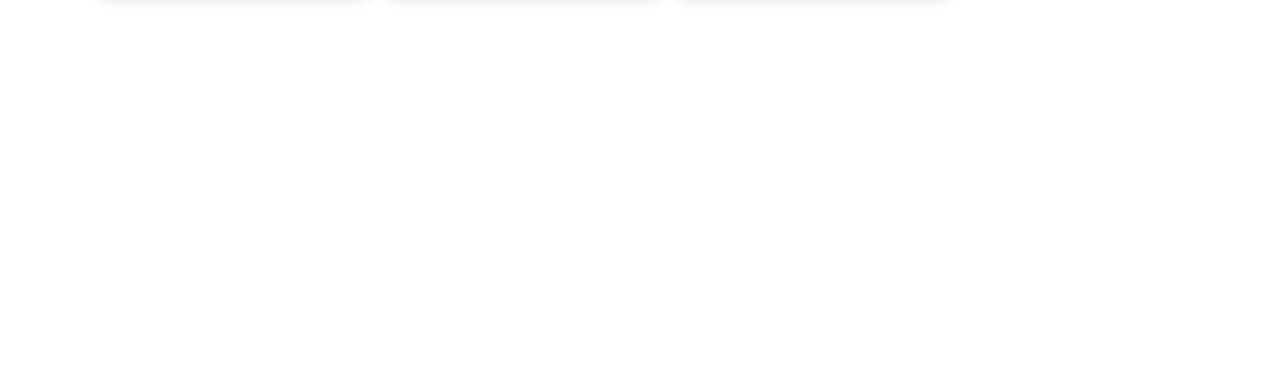
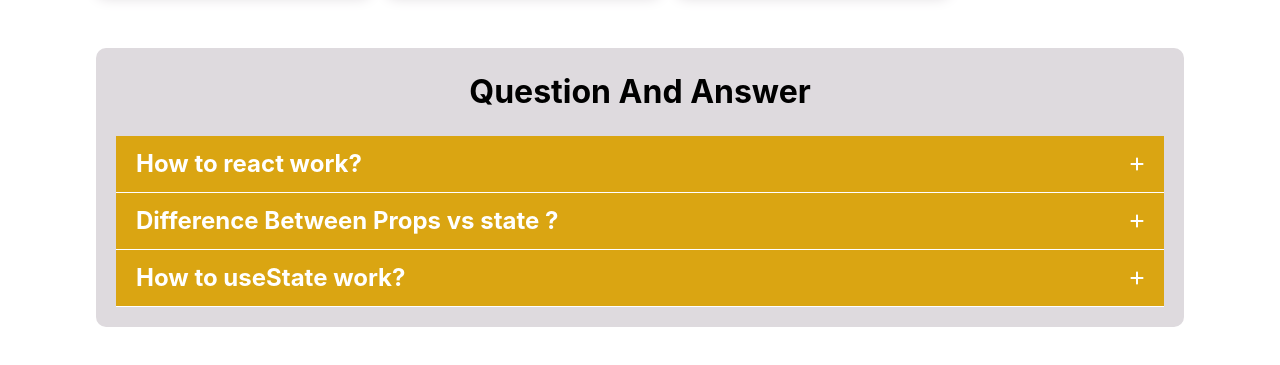
Before and after one commit to prokashpul/Lucky-coffee-choise, a React (Create React App) app: page / in a window 1280 px wide. Shown: the part 2121-2486 px from the top of the page. Before the commit the page ends 2169 px from the top, so only its background shows below. Built offline with nearby package versions, Linux system fonts and the light colour scheme.

Commit message:
question answer section update

```diff
--- /dev/null
+++ b/public/questionans.json
@@ -0,0 +1,28 @@
+[
+  {
+    "question": "How to react work?",
+    "answer": "Reactjs is a javascript library.react function behind the screen as a virtual DOM. When we create a jsx component, jsx converts it to maintain pure javascript code and work as a tree. When changing the react state, create a virtual dome and capture this change and place it in the real dome. Reactjs is a way to convert jsx / javascript code to HTML code. This is why React manipulated web sites are very first and give a smooth UI .",
+    "id": "1"
+  },
+  {
+    "question": "Difference Between Props vs state ?",
+    "propsDef": [
+      "Props : ",
+      "1. Props is immutable. ",
+      " 2. Props are read-only. ",
+      " 3. props can send data one component to other component. "
+    ],
+    "states": [
+      "State:  ",
+      "1 . state is mutable. ",
+      " 2. State data can be change. ",
+      " 3. State can not access childe components. "
+    ],
+    "id": "2"
+  },
+  {
+    "question": "How to useState work?",
+    "answer": "useState work at asynchronous. It,s can be store multiple data and change data. When the state change then the component are re-randier. and it,s object initialized in the component. State update value in object and array. ",
+    "id": "3"
+  }
+]
--- /dev/null
+++ b/src/components/Faq/Faq.css
@@ -0,0 +1,29 @@
+.faq-header {
+  display: flex;
+  justify-content: space-between;
+  align-items: center;
+  padding: 10px 20px;
+  background-color: var(--warning-color);
+  color: var(--white-color);
+  border-bottom: 1px solid var(--white-color);
+}
+.answer {
+  background-color: aquamarine;
+  height: 0;
+  overflow-y: scroll;
+  transition: var(--transition);
+}
+.answer p {
+  padding: 10px 20px 20px;
+  font-size: 20px;
+}
+.faqs {
+  margin: 50px 0;
+}
+.open {
+  height: 120px;
+}
+.icon {
+  transform: rotate3d(180deg);
+  transition: all 1s ease;
+}
--- /dev/null
+++ b/src/components/Faq/Faq.js
@@ -0,0 +1,33 @@
+import { faMinus, faPlus } from "@fortawesome/free-solid-svg-icons";
+import { FontAwesomeIcon } from "@fortawesome/react-fontawesome";
+import React, { useState } from "react";
+import "./Faq.css";
+
+const Faq = ({ faq }) => {
+  const { question, answer, propsDef, states } = faq;
+  const [show, setShow] = useState([]);
+
+  return (
+    <div>
+      <div className="faq">
+        <div className="faq-header" onClick={() => setShow(!show)}>
+          <h4>{question}</h4>
+          <div className="icon">
+            {!show ? (
+              <FontAwesomeIcon icon={faMinus} />
+            ) : (
+              <FontAwesomeIcon icon={faPlus} />
+            )}
+          </div>
+        </div>
+        <div className={!show ? "open answer " : "answer"}>
+          <p>{answer ? answer : ""}</p>
+          <p>{propsDef}</p>
+          <p>{states}</p>
+        </div>
+      </div>
+    </div>
+  );
+};
+
+export default Faq;
--- a/src/components/Mainsection.js/Mainsection.js
+++ b/src/components/Mainsection.js/Mainsection.js
@@ -1,10 +1,12 @@
 import React from "react";
+import Questionandans from "../Questionandans/Questionandans";
 import Shop from "../Shop/Shop";
 
 const Mainsection = () => {
   return (
     <main className="container">
       <Shop></Shop>
+      <Questionandans></Questionandans>
     </main>
   );
 };
--- a/src/components/Questionandans/Questionandans.css
+++ b/src/components/Questionandans/Questionandans.css
@@ -0,0 +1,9 @@
+.faqs {
+  background-color: var(--primary-color);
+  border-radius: 10px;
+  padding: 20px;
+}
+.faqs h3 {
+  text-align: center;
+  margin-bottom: 20px;
+}
--- a/src/components/Questionandans/Questionandans.js
+++ b/src/components/Questionandans/Questionandans.js
@@ -0,0 +1,22 @@
+import { useEffect, useState } from "react";
+import Faq from "../Faq/Faq";
+import "./Questionandans.css";
+const Questionandans = () => {
+  const [faq, setFaq] = useState([]);
+
+  useEffect(() => {
+    fetch("questionans.json")
+      .then((res) => res.json())
+      .then((data) => setFaq(data));
+  }, []);
+  return (
+    <div className="faqs">
+      <h3>Question And Answer </h3>
+      {faq.map((faq) => (
+        <Faq faq={faq} key={faq.id}></Faq>
+      ))}
+    </div>
+  );
+};
+
+export default Questionandans;
```
